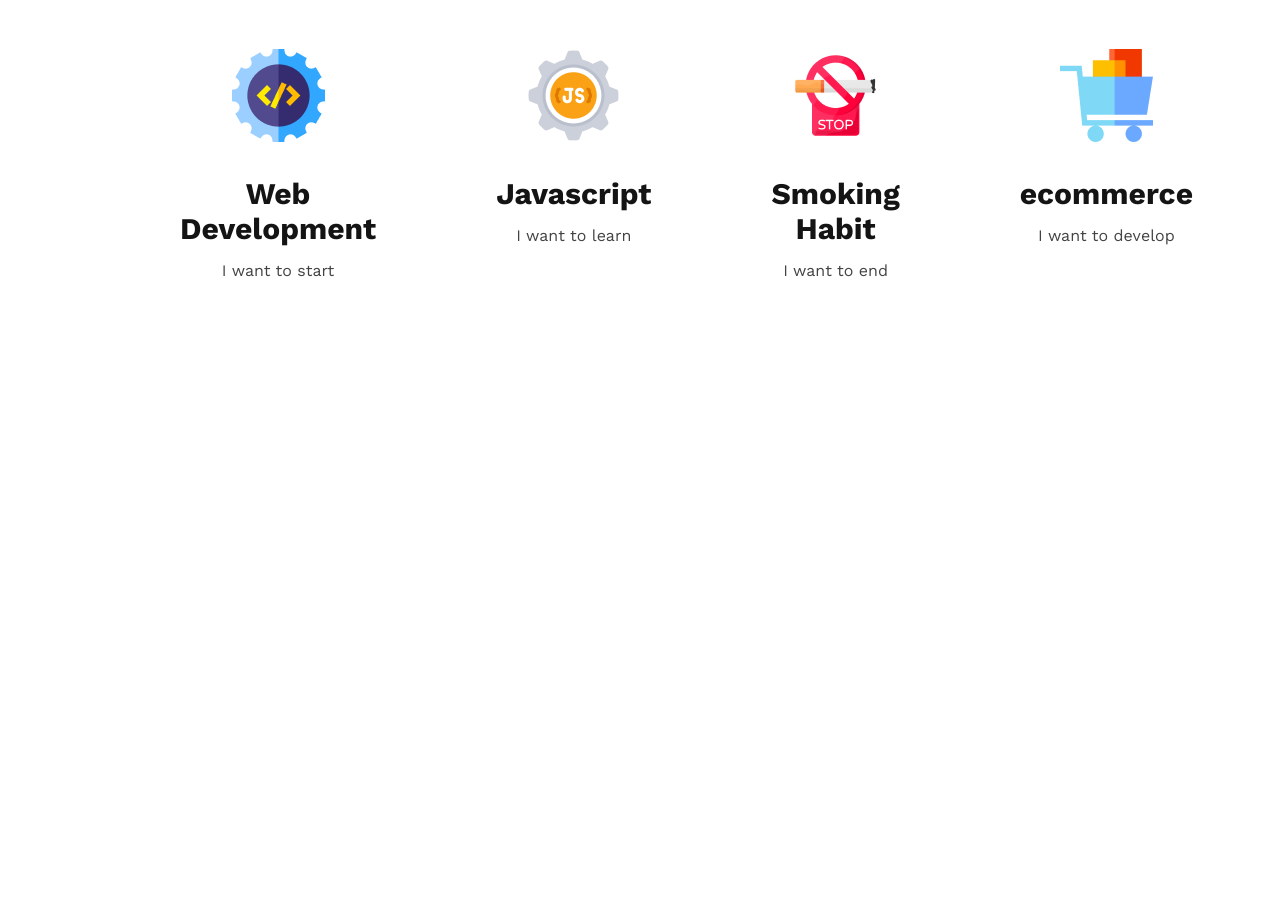
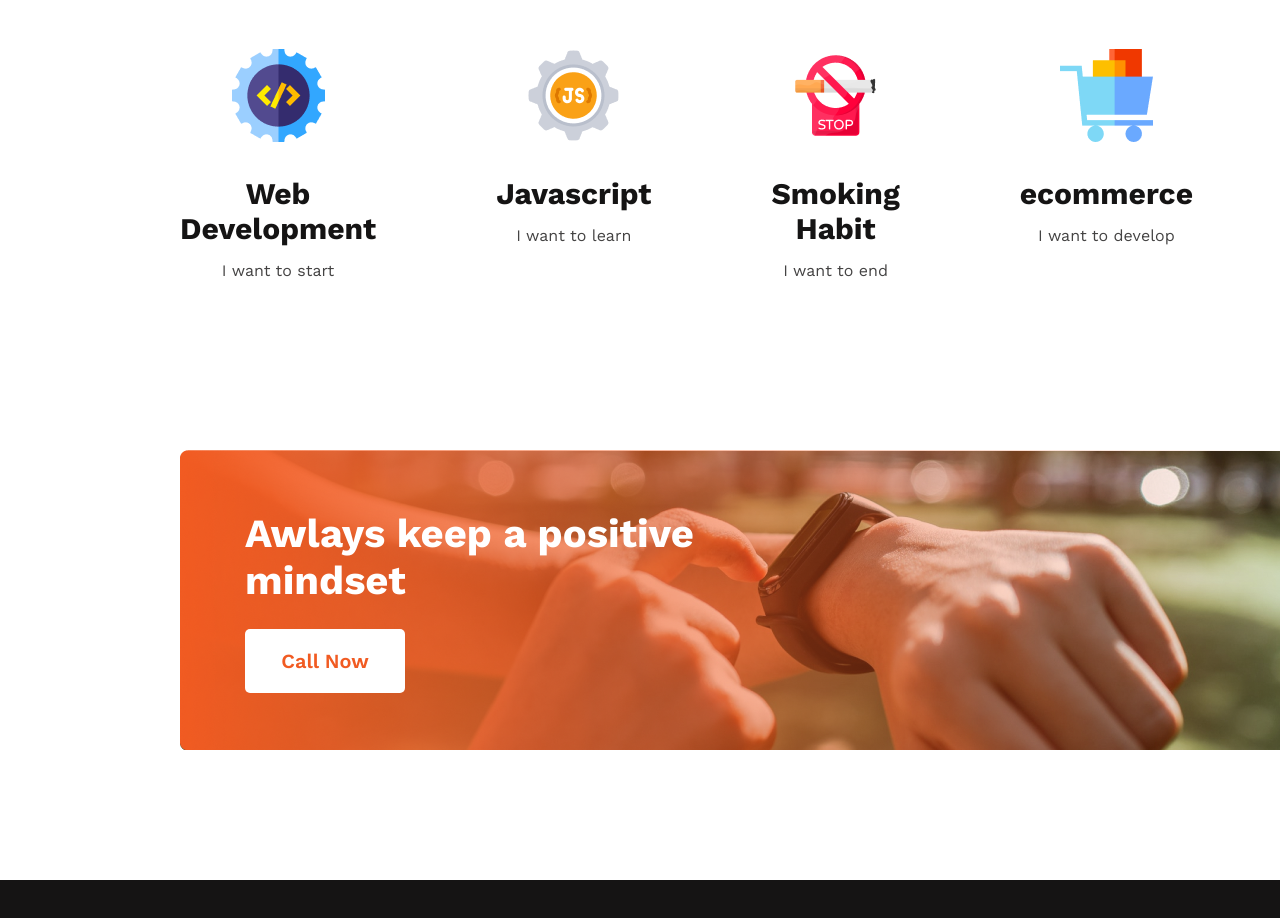
Before and after one commit to NN-shanta/new-year-new-me, a plain HTML site: page index.html in a window 1280 px wide. Shown: the part 1917-2835 px from the top of the page. Before the commit the page ends 2217 px from the top, so only its background shows below. Drawn offline with nearby package versions, Linux system fonts and the light colour scheme.

Commit message:
main section completed

```diff
--- a/index.html
+++ b/index.html
@@ -78,6 +78,18 @@
         </div>
       </section>
       <!-- stop My Plans section -->
+      <!-- start mindset section -->
+      <section>
+        <div class="mindset-section">
+          <div class="mindset-description">
+            <h2 class="mindset-title failures-title">
+              Awlays keep a positive mindset
+            </h2>
+            <button class="pry-btn mindset-btn">Call Now</button>
+          </div>
+        </div>
+      </section>
+      <!-- stop mindset section -->
     </main>
     <footer></footer>
   </body>
--- a/style.css
+++ b/style.css
@@ -42,6 +42,7 @@ main section {
 /* My failures of previous year */
 .failures {
   display: flex;
+  /* justify-content: space-around; */
 }
 .failures-image {
   width: 450px;
@@ -60,14 +61,13 @@ main section {
 /* My Plans */
 .plans-title {
   text-align: center;
-  margin-bottom: 60px ;
+  margin-bottom: 60px;
 }
 .courses {
-
 }
-.course{
-    text-align: center;
-    margin-right: 120px;
+.course {
+  text-align: center;
+  margin-right: 120px;
 }
 .courses-title {
   color: #151414;
@@ -76,3 +76,27 @@ main section {
   margin-top: 30px;
   margin-bottom: 15px;
 }
+/* start mindset section */
+.mindset-section {
+  background-image: url("images/gradient2.png"), url("images/watch.png");
+  width: 1140px;
+  height: 300px;
+}
+.mindset-description {
+  padding-top: 60px;
+  padding-left: 65px;
+}
+.mindset-title {
+  color: #fff;
+  width: 459px;
+}
+.mindset-btn {
+  color: #f15b22;
+  background-color: #fff;
+}
+footer {
+  width: 1600px;
+  height: 577px;
+  background: #151414;
+  margin-top: 130px;
+}
```
